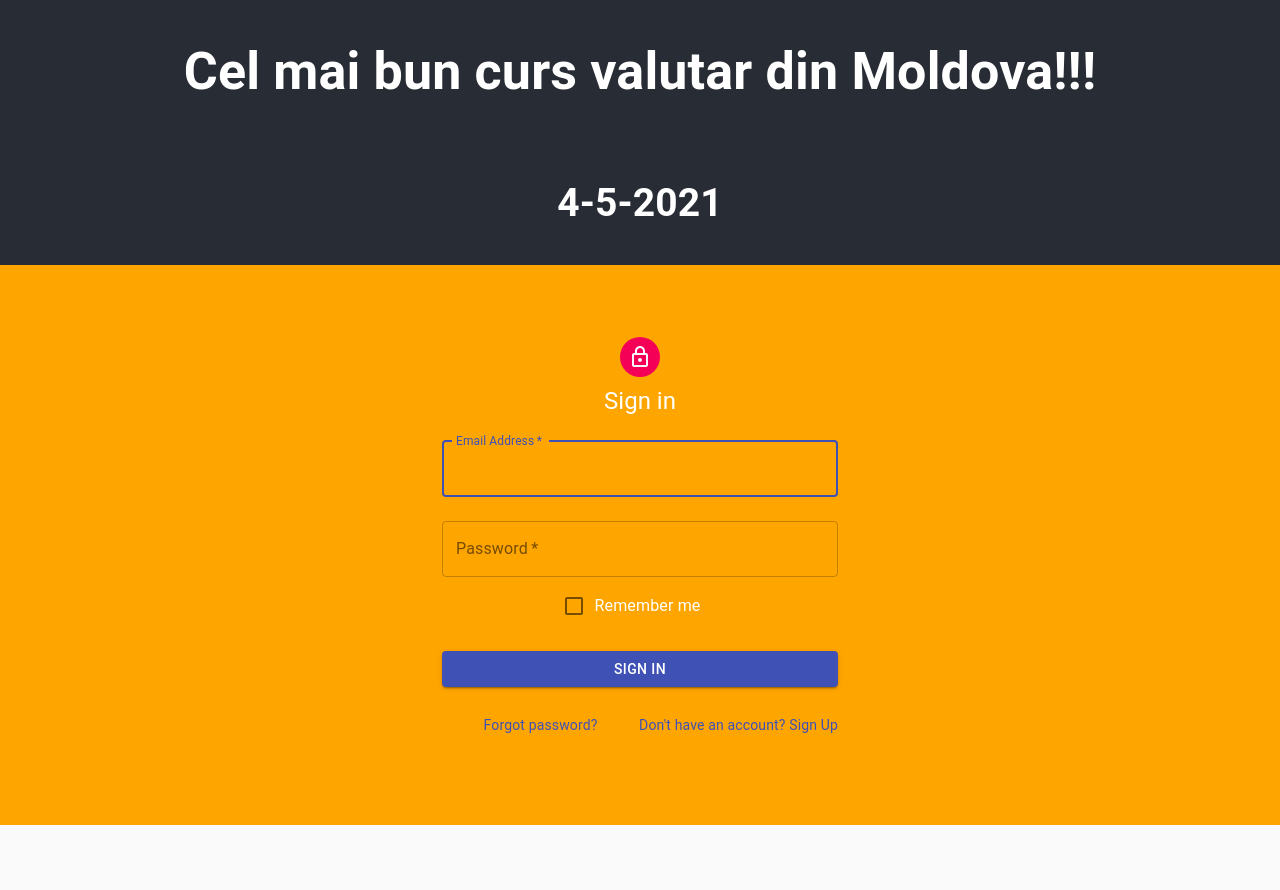
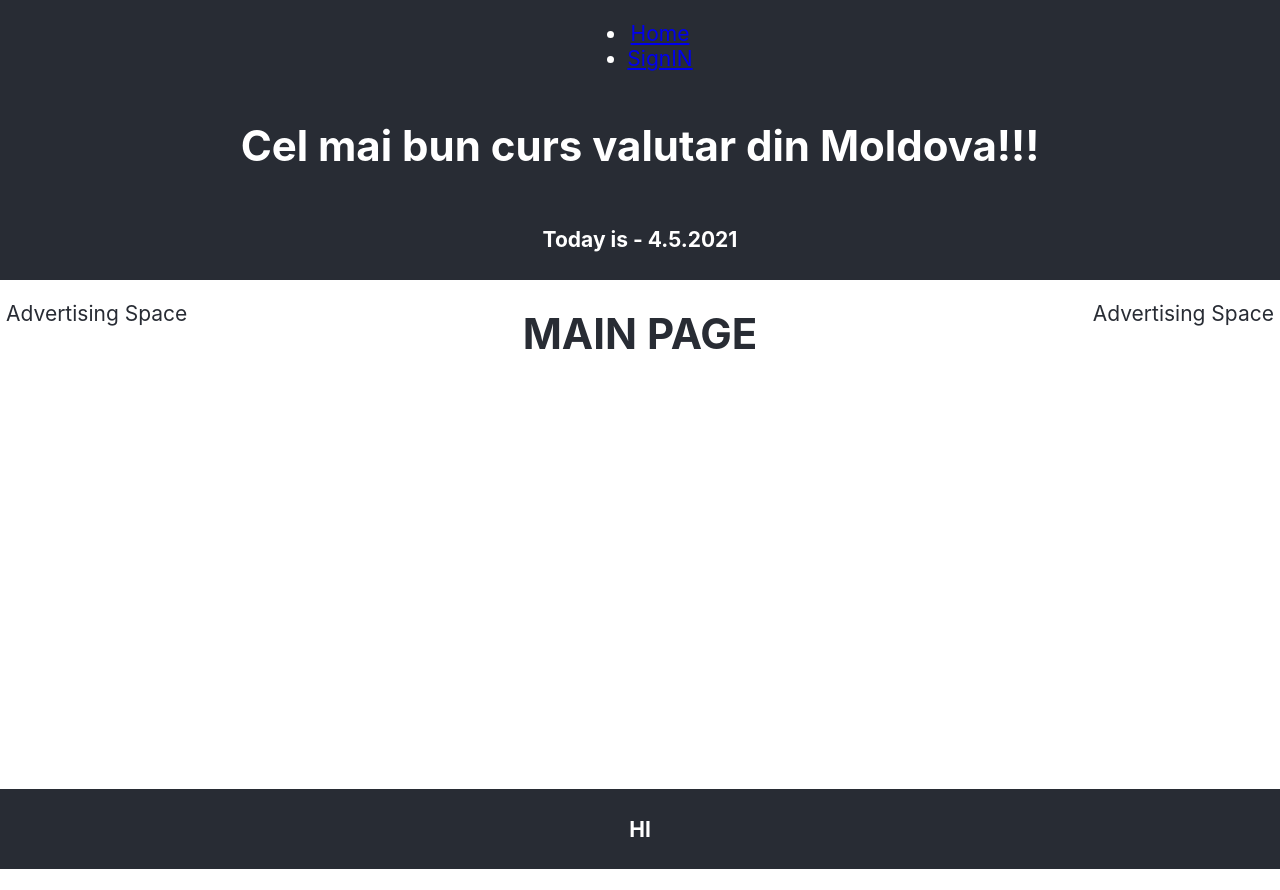
Before and after one commit to baloxegal/ts_hooks, a React (Create React App) app: page / in a window 1280 px wide. Before the commit the page ends 825 px from the top, so only its background shows below. Built offline with nearby package versions, Linux system fonts and the light colour scheme.

Commit message:
With error Page

```diff
--- a/package.json
+++ b/package.json
@@ -14,6 +14,7 @@
     "@types/react-dom": "^17.0.3",
     "react": "^17.0.2",
     "react-dom": "^17.0.2",
+    "react-router-dom": "^5.2.0",
     "react-scripts": "4.0.3",
     "typescript": "^4.2.4",
     "web-vitals": "^1.1.1"
@@ -41,5 +42,8 @@
       "last 1 firefox version",
       "last 1 safari version"
     ]
+  },
+  "devDependencies": {
+    "@types/react-router-dom": "^5.1.7"
   }
 }
--- a/src/App.css
+++ b/src/App.css
@@ -1,61 +1,35 @@
 .App {
   text-align: center;
 }
-
-.App-logo {
-  height: 40vmin;
-  pointer-events: none;
-}
-
-@media (prefers-reduced-motion: no-preference) {
-  .App-logo {
-    animation: App-logo-spin infinite 20s linear;
-  }
-}
-
-/* .container {
-  min-height: 100vh;
+.App-header {
+  background-color: #282c34;
+  min-height: 10vh;
   display: flex;
   flex-direction: column;
   align-items: center;
   justify-content: center;
-  font-size: calc(10px + 2vmin);
+  font-size: calc(5px + 2vmin);
   color: white;
-} */
-
-.Goodness {
-  background-color: rgb(255, 165, 0);
-  min-height: 70vh;
+}
+.App-body {
+  background-color: white;
+  min-height: 61vh;
   display: flex;
   flex-direction: column;
   align-items: center;
   justify-content: top;
-  font-size: calc(10px + 2vmin);
-  color: white;
+  font-size: calc(5px + 2vmin);
+  color: #282c34;
   margin-top: 0px;
   margin-bottom: 0px;
 }
-
-.App-header {
+.App-footer {
   background-color: #282c34;
-  min-height: 20vh;
+  min-height: 10vh;
   display: flex;
   flex-direction: column;
   align-items: center;
   justify-content: center;
-  font-size: calc(10px + 2vmin);
+  font-size: calc(5px + 2vmin);
   color: white;
 }
-
-.App-link {
-  color: #61dafb;
-}
-
-@keyframes App-logo-spin {
-  from {
-    transform: rotate(0deg);
-  }
-  to {
-    transform: rotate(360deg);
-  }
-}
--- a/src/components/App.tsx
+++ b/src/components/App.tsx
@@ -1,29 +1,18 @@
-import React from 'react';
-//import logo from './logo.svg';
 import '../App.css';
 import Header from './Header';
 import Body from './Body';
+import Footer from './Footer';
+import React from 'react';
+import { BrowserRouter } from 'react-router-dom';
 
 function App() {
   return (
     <div className="App">
-      <Header text="Cel mai bun curs valutar din Moldova!!!"/>
-      <Body/>
-
-      {/* <header className="App-header">
-        <img src={logo} className="App-logo" alt="logo" />
-        <p>
-          Edit <code>src/App.tsx</npm code> and save to reload.
-        </p>
-        <a
-          className="App-link"
-          href="https://reactjs.org"
-          target="_blank"
-          rel="noopener noreferrer"
-        >
-          Learn React
-        </a>
-      </header> */}
+      <BrowserRouter>
+        <Header text="Cel mai bun curs valutar din Moldova!!!"/>
+        <Body/>
+        <Footer/>
+      </BrowserRouter>
     </div>
   );
 }
--- a/src/components/Body.tsx
+++ b/src/components/Body.tsx
@@ -1,12 +1,31 @@
-import React from 'react';
+import { Grid } from '@material-ui/core';
+import { BrowserRouter, Switch, Route, Link } from 'react-router-dom';
+import Home from './Home';
+import Nothing from './Nothing';
 import SignIn from './SignIn';
 
 const Body = () => {
 
     return (
-        <h2 className="Goodness">
-            <SignIn/>
-        </h2>
+        <div className="App-body">
+
+            <Grid container spacing={3}>
+                <Grid item xs={12} sm={2}>
+                    <p>Advertising Space</p>
+                </Grid>
+                <Grid item xs={12} sm={8}>
+                    <Switch>
+                        <Route exact path='/' component={Home}/>
+                        <Route path='/SignIn' component={SignIn}/>
+                        <Route component={Nothing}/>
+                    </Switch>
+                </Grid>
+                <Grid item xs={12} sm={2}>
+                    <p>Advertising Space</p>
+                </Grid>
+            </Grid>
+
+        </div>
     )
 }
 
--- /dev/null
+++ b/src/components/Footer.tsx
@@ -0,0 +1,5 @@
+export default function Footer (){
+    return(
+        <h3 className='App-footer'> HI </h3>
+    )
+}
--- a/src/components/Header.tsx
+++ b/src/components/Header.tsx
@@ -1,4 +1,5 @@
 import React, { useEffect, useState } from 'react';
+import { Link } from 'react-router-dom';
 
 export default function Header (props: any) {
 
@@ -7,10 +8,14 @@ export default function Header (props: any) {
     return(
 
         <div className="App-header">
+            <ul>
+                <li><Link to='/'>Home</Link></li>
+                <li><Link to='/SignIn'>SignIN</Link></li>
+            </ul>
             <h1>
                 {props.text}
             </h1>
-            <h2>{date}</h2>
+            <h4>Today is - {date}</h4>
         </div>
     )
 
@@ -18,7 +23,7 @@ export default function Header (props: any) {
 
 const Data = () => {
     var today = new Date();
-    var date = today.getDate()+'-'+(today.getMonth()+1)+'-'+today.getFullYear();
+    var date = today.getDate()+'.'+(today.getMonth()+1)+'.'+today.getFullYear();
     const[dateToday, setCount] = useState(date);
 
     useEffect(() =>{
@@ -26,38 +31,4 @@ const Data = () => {
     });
 
     return dateToday;
-
 }
-
-// const Header = (props: any) => {
-//     return(
-
-//         <div className="App-header">
-//             <h1>
-//                 {props.text}
-//             </h1>
-//         </div>)
-// }
-
-        // <div style={{background: "url(https://i.postimg.cc/ZnHTP71s/aircraft-airplane-boat-1575833.jpg)"}} className="page-holder bg-cover">
-
-        //     <div className="container py-5">
-        //         <header className="text-center text-white py-5">
-        //             <h1 className="display-4 font-weight-bold mb-4">Cel mai bun curs valutar din Moldova</h1>
-        //             <p className="lead mb-0">Create a responsive full-page background image window using Bootstrap 4.</p>
-        //             <p className="font-italic">Snippet By <a href="https://bootstrapious.com" className="text-white">
-        //                 <u>Bootstrapious</u></a>
-        //             </p>
-        //         </header>
-
-        //         <div className="text-white">
-        //             <p className="lead">It's not a good approch to deal directly with <code className="bg-white px-2 py-1 rounded">body</code> So, create a wrapper container and make it a full-window height.</p>
-        //             <p className="lead">Set the wrapper initial height to full window height using <code className="bg-white px-2 py-1 rounded">min-height: 100vh</code></p>
-        //             <p className="lead">Use <code className="bg-white px-2 py-1 rounded">.bg-cover</code> to make the background fit all viewports.</p>
-        //         </div>
-
-        //     </div>
-        // </div>)
-//}
-
-//export default Header;
--- /dev/null
+++ b/src/components/Home.tsx
@@ -0,0 +1,12 @@
+const Home = () => {
+
+    return (
+        <div className="App-Home">
+
+            <h1>MAIN PAGE</h1>
+
+        </div>
+    )
+}
+
+export default Home
--- /dev/null
+++ b/src/components/Nothing.tsx
@@ -0,0 +1,5 @@
+export default function Nothing (){
+    return(
+        <h3 className='App-NothingError'> 404 Error </h3>
+    )
+}
--- a/src/components/SignIn.tsx
+++ b/src/components/SignIn.tsx
@@ -1,6 +1,5 @@
 import { Avatar, Box, Button, Checkbox, Container, CssBaseline, FormControlLabel, Grid, Link, makeStyles, TextField, Theme, Typography } from '@material-ui/core';
 import { LockOutlined } from '@material-ui/icons';
-import React from 'react';
 
 const useStyles = makeStyles((theme: Theme) =>({
     paper: {
```
Also changed, not shown: 1 other file (tests, documents, lock files or other folders).
